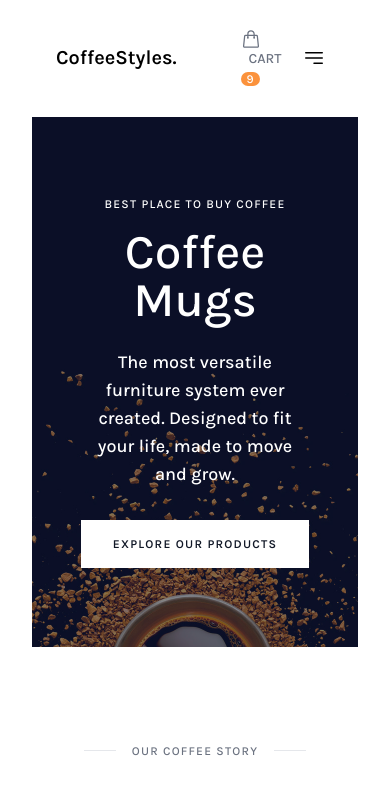
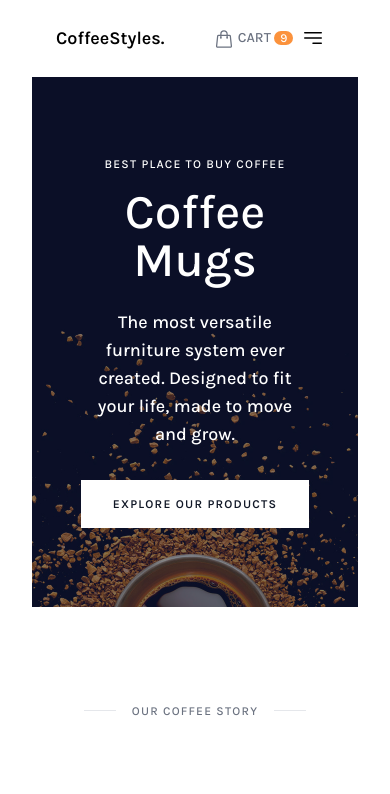
Before and after one commit to Kudoo39/coffee-page, a website: page public/index.html in a window 390 px wide. Shown: the top 794 px of the page. Drawn offline with Linux system fonts and the light colour scheme.

Commit message:
quick fix responsive xs devices

```diff
--- a/package.json
+++ b/package.json
@@ -4,7 +4,7 @@
   "description": "",
   "main": "index.js",
   "scripts": {
-    "build": "tailwindcss -i ./src/input.css -o ./public/output.css --watch",
+    "build": "tailwindcss -i ./src/input.css -o ./public/output.css",
     "start": "live-server public"
   },
   "keywords": [],
--- a/public/index.html
+++ b/public/index.html
@@ -13,7 +13,7 @@
       <div class="content-wrapper font-Karla max-w-screen-2xl text-base mx-auto px-8">
         <header class="p-6 mx-auto">
           <nav class="flex flex-row justify-between items-center relative">
-            <div class="logo basis-2/6 text-center text-xl font-semibold cursor-pointer">CoffeeStyles.</div>
+            <div class="logo basis-2/6 text-center text-lg sm:text-xl font-semibold cursor-pointer">CoffeeStyles.</div>
 
             <ul
               id="top-menu"
@@ -40,7 +40,7 @@
             </ul>
 
             <ul
-              class="basis-3/6 lg:basis-1/6 flex lg:justify-start justify-end items-center ml-16 uppercase text-sm text-gray-500 font-medium"
+              class="basis-3/6 lg:basis-1/6 flex lg:justify-start justify-end items-center ml-4 sm:ml-16 uppercase text-sm text-gray-500 font-medium"
             >
               <li class="custom-top-menu-item">
                 <a href="#" class="flex items-center"></a>
@@ -59,11 +59,11 @@
                   />
                 </svg>
 
-                <span class="mx-2">Cart</span>
+                <span class="mx-1">Cart</span>
                 <span class="custom-badge bg-orange-400 text-white">9</span>
               </li>
             </ul>
-            <div class="basis-1/6 lg:hidden flex items-center cursor-pointer sm:px-6 px-3">
+            <div class="basis-1/6 lg:hidden flex items-right sm:items-center cursor-pointer sm:px-6 px-2">
               <svg
                 id="toggle-top-menu-icon"
                 xmlns="http://www.w3.org/2000/svg"
```
Also changed, not shown: public/output.css, 1 other file.
